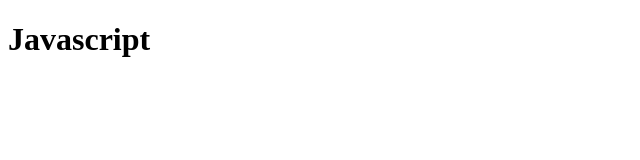
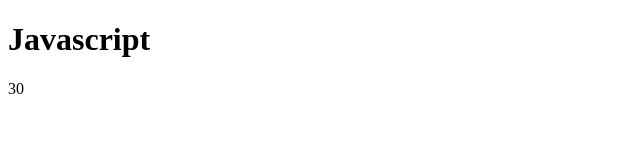
Before and after one commit to Allison-93/javascript-practice, a plain HTML site: page functions.html in a window 1280 px wide. Shown: the full height of the page, 0-640 px from the left. Drawn offline with Linux system fonts and the light colour scheme.

Commit message:
updated functions folder

```diff
--- a/functions.html
+++ b/functions.html
@@ -7,7 +7,9 @@
   </head>
   <body>
     <h1 id="heading" onclick="changeText()">Javascript</h1>
+    <p id="addition"></p>
     <script>
+      document.getElementById("addition").innerHTML = addNumbers(10, 20);
       function changeText() {
         if (document.getElementById("heading").innerHTML == "Javascript") {
           document.getElementById("heading").innerHTML = "is awesome";
@@ -15,6 +17,10 @@
           document.getElementById("heading").innerHTML = "Javascript";
         }
       }
+
+      function addNumbers(num1, num2) {
+        return num1 + num2;
+      }
     </script>
   </body>
 </html>
```
